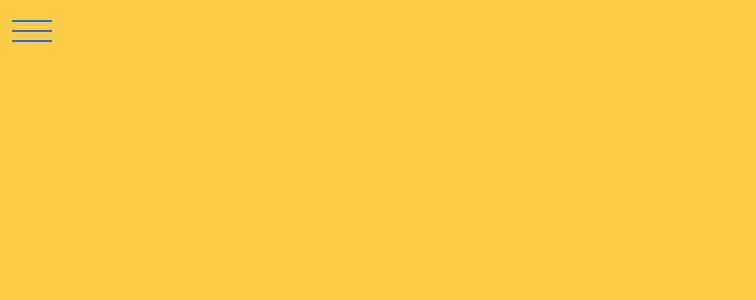
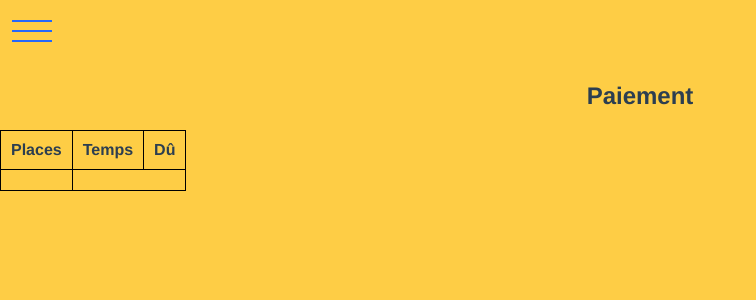
Before and after one commit to Bescore/Test-technique, a Vue app in the folder frontend/: page /payment in a window 1280 px wide. Shown: the top 300 px of the page, without its empty margins (0-756 px from the left). Built offline with nearby package versions, Linux system fonts and the light colour scheme.

Commit message:
créer le tableau

```diff
--- a/frontend/src/components/payment.vue
+++ b/frontend/src/components/payment.vue
@@ -0,0 +1,35 @@
+<template>
+    <div>
+<h2>Paiement</h2>
+<table>
+<thead>
+    <tr>
+        <th>Places</th>
+        <th>Temps</th>
+        <th>Dû</th>
+    </tr>
+</thead>
+<tbody>
+    <tr>
+        <td></td>
+    </tr>
+</tbody>
+</table>
+    </div>
+</template>
+
+<script>
+    export default {
+
+    }
+</script>
+
+<style  scoped>
+table{
+    border-collapse: collapse;
+}
+table, thead,th,tr,td{
+    border: solid 1px black;
+    padding: 10px;
+}
+</style>
--- a/frontend/src/views/payment.vue
+++ b/frontend/src/views/payment.vue
@@ -1,12 +1,16 @@
 <template>
     <div>
-
+        <payment/>
     </div>
 </template>
 
 <script>
+import payment from "@/components/payment.vue";
     export default {
-
+        name:"payview",
+        components:{
+            payment,
+        }
     }
 </script>
 
```
